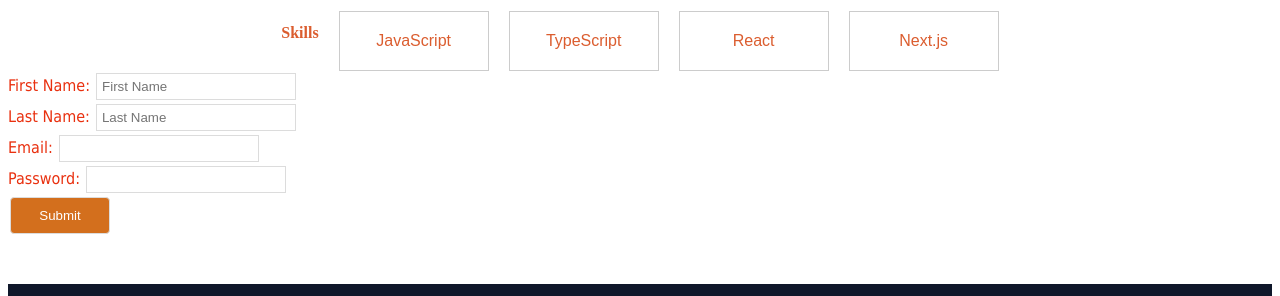
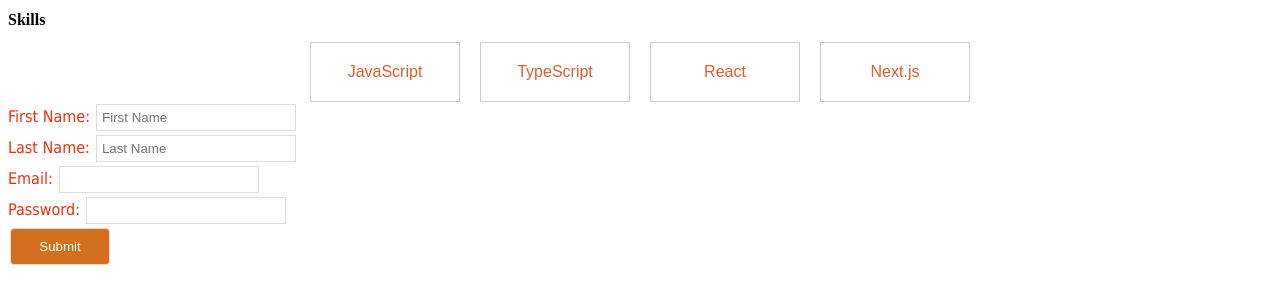
Before and after one commit to zaza-tech07/isaiah-portfolio, a plain HTML site: page index.html in a window 1280 px wide. Shown: the part 504-800 px from the top of the page. Drawn offline with Linux system fonts and the light colour scheme; no server answers.

Commit message:
Update index.html

```diff
--- a/index.html
+++ b/index.html
@@ -33,13 +33,10 @@
         <h1>Isaiah Sunday</h1>
       </div>
      </section>
-    <section>
+  <section class="skills-section">
+        <h2 class="skills-title">Skills</h2>
 
         <div class="skills-container">
-      <div class="hi">
-        <h2>Skills</h2>
-      </div>
-
           <div class="skill-card">JavaScript</div>
           <div class="skill-card">TypeScript</div>
           <div class="skill-card">React</div>
```
Lines whose indentation alone changed are shown as unchanged.
